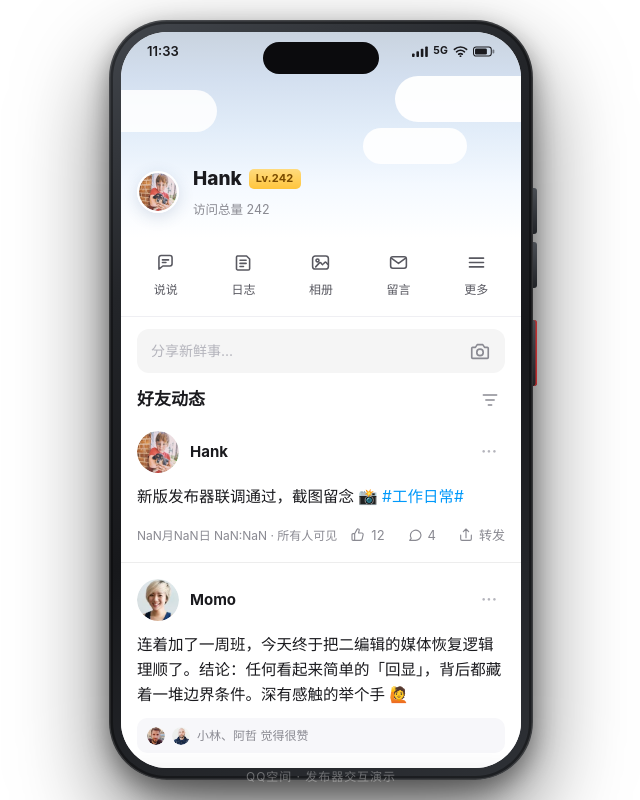
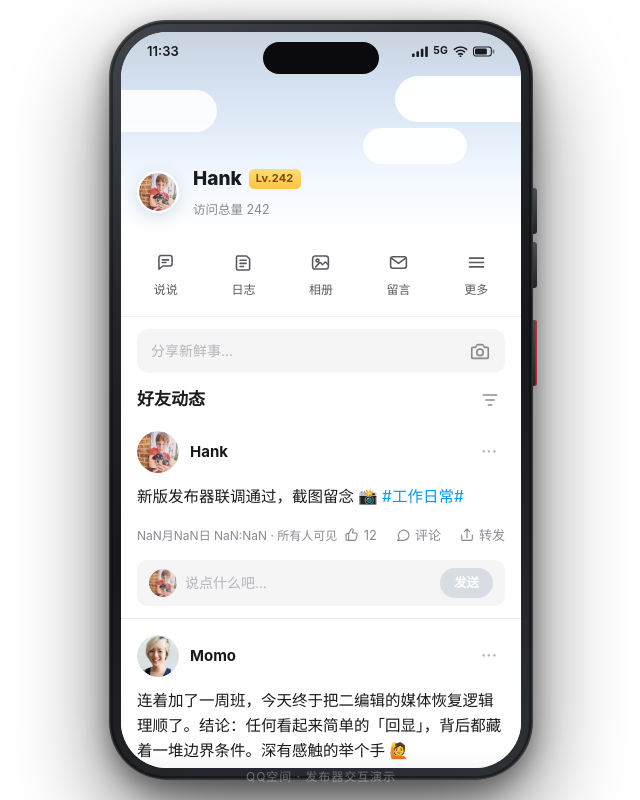
Before and after one commit to Hankusinggit/project_show, a plain HTML site: page qzone-publisher-demo/index.html in a window 1280 px wide. Shown: the whole page, without its empty margins (319-959 px from the left). Drawn offline with Linux system fonts and the light colour scheme.

Commit message:
feat(comments): 添加评论区 + 优化按钮排齐
评论区（按你的截图要求）：
- 每条说说下方常驻展示评论区，含预置评论列表 + 评论输入框
- 输入框带头像 + 「说点什么吧...」+ 发送按钮
- 预置数据：Momo 那条 3 条评论（小林/阿哲/Kevin）、小林海边 2 条（你 + Momo）、Kevin 牛肉面 1 条（老王）
- 你写的评论实时追加到列表底部，头像用你（DATA.me.avatar）
- 发送按钮：内容为空时置灰，按回车也可发送

按钮排齐优化：
- .p-acts 加 flex-shrink:0 + nowrap + gap 18px，确保按钮永不换行
- .act 加 flex:none，按钮不被挤压

```diff
--- a/qzone-publisher-demo/index.html
+++ b/qzone-publisher-demo/index.html
@@ -238,14 +238,41 @@
 }
 .p-likes .avatar { width: 18px; height: 18px; font-size: 10px; }
 
+/* 评论区：评论列表 + 评论输入框 */
+.p-comments { margin-top: 10px; }
+.p-comment-list { display: flex; flex-direction: column; gap: 9px; }
+.p-comment { display: flex; gap: 8px; align-items: flex-start; font-size: 13px; line-height: 1.5; }
+.p-comment .avatar { flex: none; width: 28px; height: 28px; font-size: 12px; }
+.p-comment-text { flex: 1; min-width: 0; color: var(--ink); }
+.p-comment-name { font-weight: 700; margin-right: 6px; color: var(--ink); }
+.p-comment-time { font-size: 11px; color: var(--ink-3); margin-left: 6px; }
+.p-comment-input {
+  display: flex; align-items: center; gap: 8px;
+  margin-top: 10px; padding: 8px 12px;
+  background: #F5F5F5; border-radius: 10px;
+}
+.p-comment-input .avatar { flex: none; width: 28px; height: 28px; font-size: 12px; }
+.p-comment-input input {
+  flex: 1; border: 0; background: transparent; outline: none;
+  font-size: 14px; color: var(--ink); padding: 4px 0;
+}
+.p-comment-input input::placeholder { color: var(--ink-3); }
+.p-comment-input button {
+  flex: none; background: var(--blue); color: #fff;
+  border-radius: 999px; padding: 5px 14px;
+  font-size: 12.5px; font-weight: 600;
+}
+.p-comment-input button:disabled { background: #D8DCE3; cursor: default; }
+
 /* 卡片底部：时间居左，操作居右（按真机样式） */
 .p-foot { display: flex; align-items: center; justify-content: space-between; margin-top: 12px; }
 .p-time { font-size: 12px; color: var(--ink-2); }
 .p-foot .p-time { margin-top: 0; }
-.p-acts { display: flex; align-items: center; gap: 22px; }
+.p-acts { display: flex; align-items: center; gap: 18px; flex-shrink: 0; white-space: nowrap; }
 .act {
-  display: flex; align-items: center; gap: 5px;
+  display: inline-flex; align-items: center; gap: 4px;
   color: var(--ink-2); font-size: 13px; padding: 4px 0;
+  flex: none;
 }
 .act:active { opacity: 0.55; }
 .act.liked { color: #F06060; }
@@ -731,6 +758,11 @@
       id: 's2', author: 'Momo', time: '07-24 10:41',
       text: '连着加了一周班，今天终于把二编辑的媒体恢复逻辑理顺了。结论：任何看起来简单的「回显」，背后都藏着一堆边界条件。深有感触的举个手 🙋',
       likes: 41, comments: 12, likers: ['小林', '阿哲'],
+      commentList: [
+        { name: '小林', text: '握个手！我这周也卡在回显数据对不上，太难了 😭', time: '昨天 09:12' },
+        { name: '阿哲', text: '前端显示层一致性问题确实很多，深有体会。', time: '昨天 11:30' },
+        { name: 'Kevin', text: '看看我们的测试用例能不能覆盖到。', time: '昨天 14:05' },
+      ],
     },
     {
       id: 's3', author: '小林', time: '昨天 18:20',
@@ -741,12 +773,19 @@
         { img: 'assets/photo-boat.jpg' },
       ],
       loc: '深圳 · 大梅沙海滨公园', likes: 23, comments: 6,
+      commentList: [
+        { name: 'Hank', text: '真羡慕！我也想找个周末去吹吹海风。', time: '今天 08:50' },
+        { name: 'Momo', text: '是哪片海？看起来很美 ✨', time: '昨天 22:15' },
+      ],
     },
     {
       id: 's4', author: 'Kevin', time: '昨天 21:04',
       text: '<span class="tag">#今天吃什么#</span> 深夜食堂第 108 天：还是牛肉面，加了个蛋 🍜',
       ph: [{ img: 'assets/photo-noodle.jpg' }],
       likes: 5, comments: 2,
+      commentList: [
+        { name: '老王', text: '这碗面看着也太香了吧 🍜', time: '昨天 22:10' },
+      ],
     },
     {
       id: 's5', author: '阿哲', time: '07-23 22:10',
@@ -772,7 +811,9 @@
   images: [],            // { url, dataUrl }
   visibility: 'public',
   location: null,
-  liked: new Set(),      // 本次会话点过赞的说说
+  liked: new Set(),      // 本次会话点过赞的说说 id
+  /* 我的评论：{ [postId]: [{name, avatar, text, time}] }，按发布顺序追加 */
+  myComments: {},
 };
 
 const $ = id => document.getElementById(id);
@@ -815,6 +856,88 @@
     d.textContent = a.emoji;
   }
   return d;
+}
+
+/* ==========================================================================
+ * 评论区（始终展开）：预置评论 + 我的评论，平铺展示，底部有头像 + 输入框
+ * ========================================================================== */
+function renderComments(p) {
+  const wrap = document.createElement('div');
+  wrap.className = 'p-comments';
+
+  /* 把预置评论和我写的评论合并，按"我写的在后" */
+  const myCmts = state.myComments[p.id] || [];
+  const preset = (p.commentList || []).map(c => ({ ...c, mine: false }));
+  const mine = myCmts.map(c => ({ ...c, mine: true }));
+  const all = preset.concat(mine);
+
+  if (all.length > 0) {
+    const list = document.createElement('div');
+    list.className = 'p-comment-list';
+    all.forEach(c => {
+      const item = document.createElement('div');
+      item.className = 'p-comment';
+      /* 头像：Hank 用自身头像，其他用好友头像 */
+      let av;
+      if (c.mine || c.name === DATA.me.name) {
+        av = avatarEl(DATA.me.avatar);
+      } else {
+        const f = DATA.friends.find(x => x.name === c.name);
+        av = avatarEl(f ? f.avatar : DATA.friends[0].avatar);
+      }
+      const txt = document.createElement('div');
+      txt.className = 'p-comment-text';
+      const name = document.createElement('span');
+      name.className = 'p-comment-name';
+      name.textContent = c.name;
+      const body = document.createTextNode(c.text);
+      const tm = document.createElement('span');
+      tm.className = 'p-comment-time';
+      tm.textContent = c.time;
+      txt.append(name, body, document.createElement('br'), tm);
+      item.append(av, txt);
+      list.appendChild(item);
+    });
+    wrap.appendChild(list);
+  }
+
+  /* 底部输入框：头像 + 输入框 + 发布按钮 */
+  const input = document.createElement('div');
+  input.className = 'p-comment-input';
+  const myAva = avatarEl(DATA.me.avatar);
+  const tf = document.createElement('input');
+  tf.type = 'text';
+  tf.placeholder = '说点什么吧...';
+  tf.maxLength = 120;
+  const btn = document.createElement('button');
+  btn.textContent = '发送';
+  btn.disabled = true;
+  tf.addEventListener('input', () => {
+    btn.disabled = tf.value.trim().length === 0;
+  });
+  btn.addEventListener('click', () => submitComment(p.id, tf));
+  tf.addEventListener('keydown', e => {
+    if (e.key === 'Enter' && tf.value.trim()) submitComment(p.id, tf);
+  });
+  input.append(myAva, tf, btn);
+  wrap.appendChild(input);
+
+  return wrap;
+}
+
+/* 提交评论：追加到 state.myComments，重渲染整个 feed */
+function submitComment(postId, inputEl) {
+  const text = inputEl.value.trim();
+  if (!text) return;
+  if (!state.myComments[postId]) state.myComments[postId] = [];
+  state.myComments[postId].push({
+    name: DATA.me.name,
+    avatar: DATA.me.avatar,
+    text,
+    time: '刚刚',
+  });
+  inputEl.value = '';
+  renderFeed();
 }
 
 function postCard(p) {
@@ -884,19 +1007,29 @@
     card.appendChild(g);
   }
 
-  /* 赞过的好友预览条 */
-  if (p.likers && p.likers.length) {
+  /* 赞过的好友预览条（含实时联动：已点赞时 Hank 头像出现在最前面） */
+  const isLiked = state.liked.has(p.id);
+  const allLikers = isLiked ? [DATA.me.name, ...(p.likers || [])] : (p.likers || []);
+  if (allLikers.length > 0) {
     const lk = document.createElement('div');
     lk.className = 'p-likes';
-    p.likers.slice(0, 3).forEach(n => {
-      const f = DATA.friends.find(x => x.name === n);
-      if (f) lk.appendChild(avatarEl(f.avatar));
+    allLikers.slice(0, 3).forEach(n => {
+      if (n === DATA.me.name) {
+        lk.appendChild(avatarEl(DATA.me.avatar));
+      } else {
+        const f = DATA.friends.find(x => x.name === n);
+        if (f) lk.appendChild(avatarEl(f.avatar));
+      }
     });
     const s = document.createElement('span');
-    s.textContent = p.likers.join('、') + ' 觉得很赞';
+    s.textContent = allLikers.join('、') + ' 觉得很赞';
     lk.appendChild(s);
     card.appendChild(lk);
   }
+
+  /* 评论总数（含我的评论）：决定底部"评论"按钮显示的数字 */
+  const myCount = (state.myComments[p.id] || []).length;
+  const totalComments = (p.commentList ? p.commentList.length : 0) + myCount;
 
   /* 底部：时间居左，赞/评论/转发居右（按真机样式） */
   const foot = document.createElement('div');
@@ -915,15 +1048,19 @@
     '<button class="act like' + (liked ? ' liked' : '') + '" data-id="' + p.id + '">' +
     '<svg width="16" height="16" viewBox="0 0 24 24" fill="' + (liked ? 'currentColor' : 'none') + '" stroke="currentColor" stroke-width="1.7" stroke-linecap="round" stroke-linejoin="round"><path d="M7 10v10H4.5A1.5 1.5 0 0 1 3 18.5V11.5A1.5 1.5 0 0 1 4.5 10H7zm0 0 3.6-6.4c.3-.6 1-.9 1.7-.7l.6.2c.7.2 1.1 1 .9 1.7L12.8 9h4.9c1.3 0 2.3 1.2 2 2.5l-1.4 6.3c-.2 1.3-1.3 2.2-2.6 2.2H7"/></svg>' +
     '<span>' + (likeCount > 0 ? likeCount : '赞') + '</span></button>' +
-    '<button class="act" onclick="toast(\'评论功能演示中，先点赞吧 👆\')">' +
+    '<button class="act">' +
     '<svg width="16" height="16" viewBox="0 0 24 24" fill="none" stroke="currentColor" stroke-width="1.7" stroke-linecap="round" stroke-linejoin="round"><path d="M21 12a8 8 0 0 1-8 8H4l2.3-2.9A8 8 0 1 1 21 12z"/></svg>' +
-    '<span>' + (p.comments ? p.comments : '评论') + '</span></button>' +
+    '<span>' + (totalComments > 0 ? totalComments : '评论') + '</span></button>' +
     '<button class="act" onclick="toast(\'转发是装饰功能 🙈\')">' +
     '<svg width="16" height="16" viewBox="0 0 24 24" fill="none" stroke="currentColor" stroke-width="1.7" stroke-linecap="round" stroke-linejoin="round"><path d="M4 12v6a2 2 0 0 0 2 2h12a2 2 0 0 0 2-2v-6M12 3v13m0-13L8 7m4-4 4 4"/></svg>' +
     '<span>转发</span></button>';
 
   foot.append(time, acts);
   card.appendChild(foot);
+
+  /* 评论区：预置评论 + 我的评论，全部平铺展示（始终展开，不要点击） */
+  card.appendChild(renderComments(p));
+
   return card;
 }
 
```
